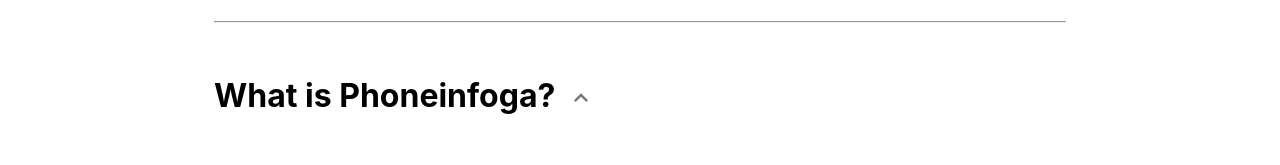
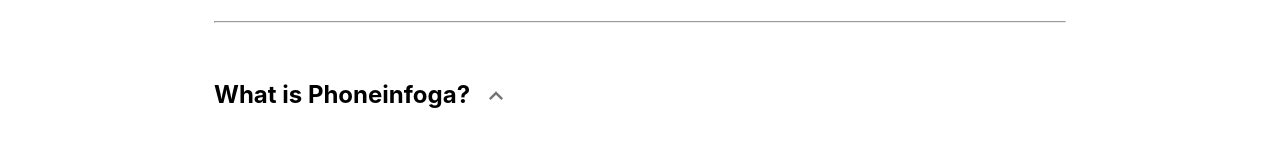
Before and after one commit to hirusha-adi/Stalker, a React (Create React App) app in the folder stalker/: page /phoneinfoga in a window 1280 px wide. Shown: the part 744-909 px from the top of the page. Built offline with nearby package versions, Linux system fonts and the light colour scheme.

Commit message:
remove extra ; in UI, change size of header

```diff
--- a/stalker/src/components/phoneNum/introInfomation.js
+++ b/stalker/src/components/phoneNum/introInfomation.js
@@ -13,7 +13,7 @@
   return (
     <>
       <h2>{title}</h2>
-      <ul>{generateListItems()}</ul>;
+      <ul>{generateListItems()}</ul>
     </>
   );
 };
@@ -26,7 +26,7 @@
   };
 
   const IntoTitle = () => (
-    <h1 onClick={handleToggleCollapse}>
+    <h2 onClick={handleToggleCollapse}>
       What is Phoneinfoga?
       <IconButton size="large" onClick={handleToggleCollapse}>
         {collapsed ? (
@@ -35,7 +35,7 @@
           <ExpandLessIcon fontSize="inherit" />
         )}
       </IconButton>
-    </h1>
+    </h2>
   );
 
   const features = [
```
